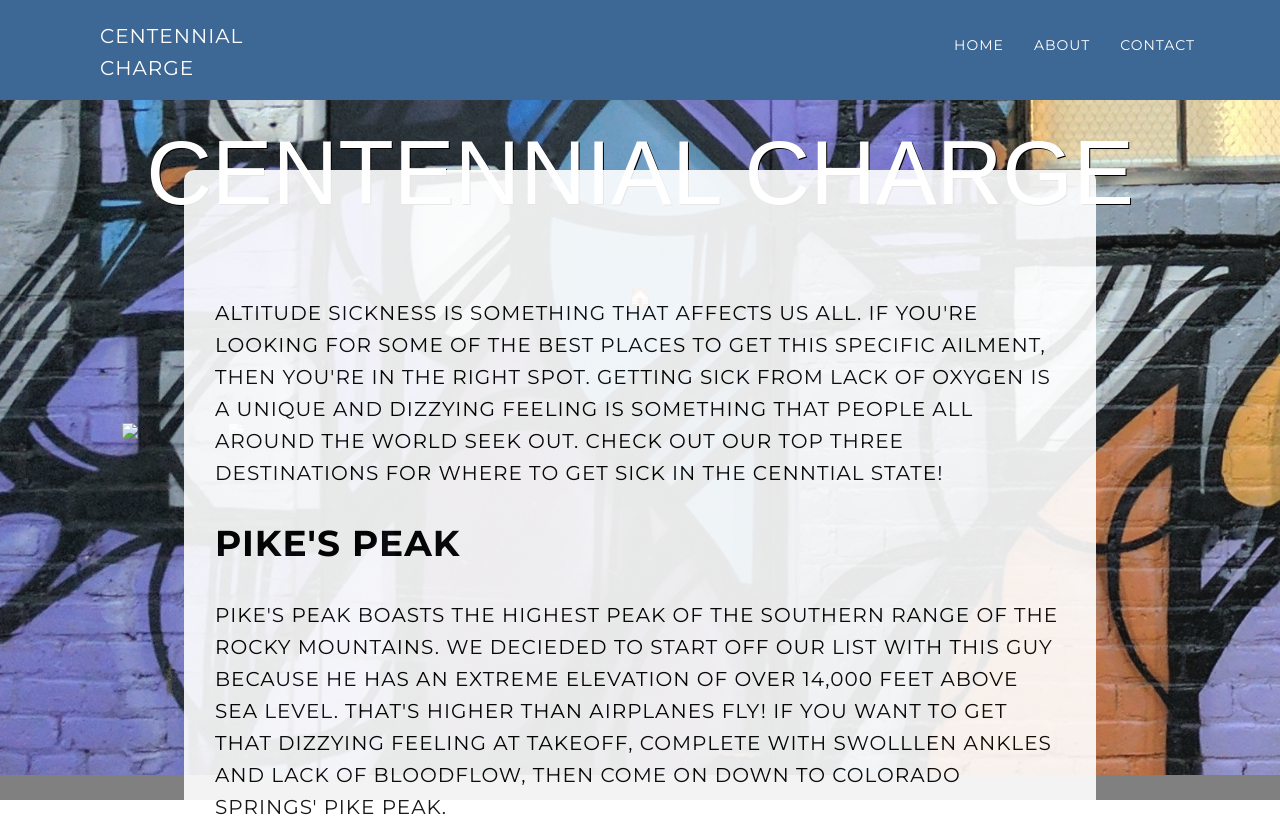
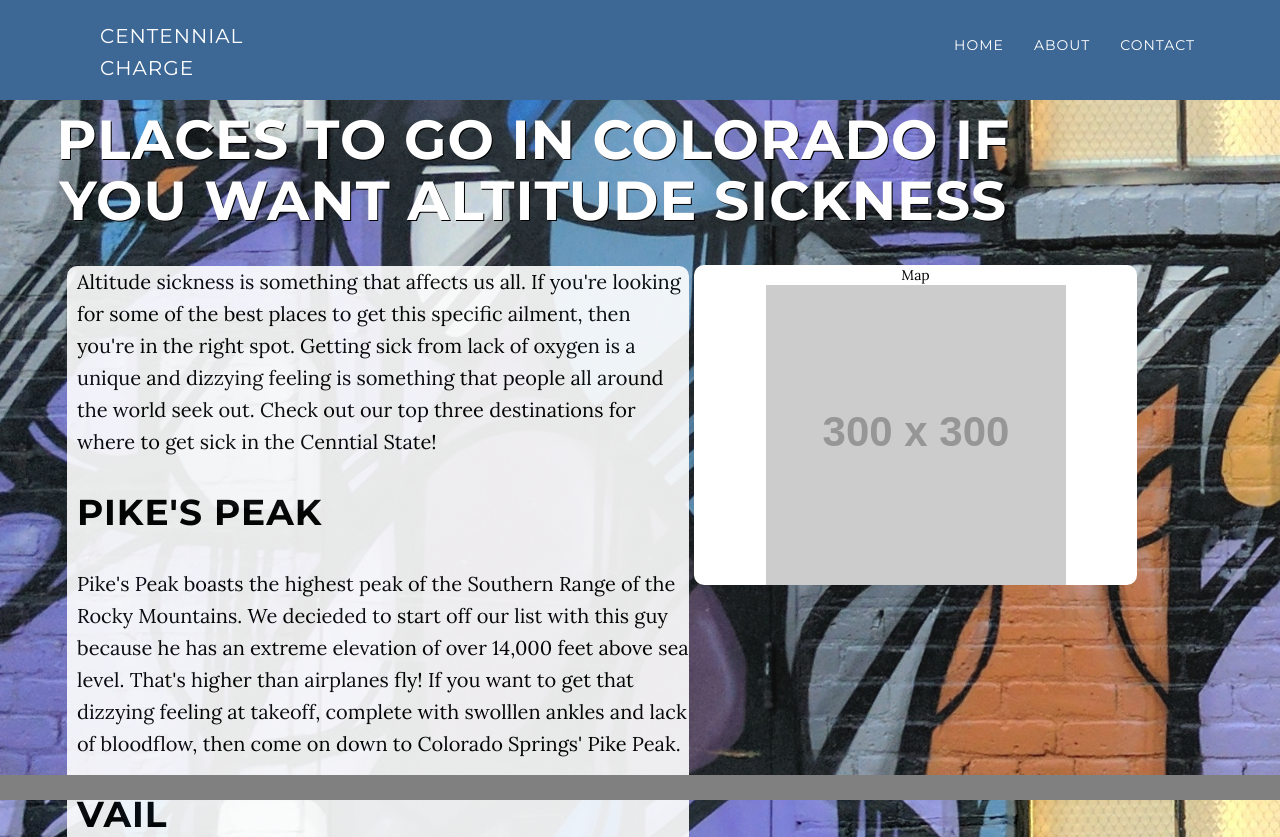
Before and after one commit to 901david/centennialCharge, a website: page altitude.html in a window 1280 px wide. Shown: the top 837 px of the page. Before the commit the page ends 800 px from the top, so only its background shows below. Drawn offline with nearby package versions, Linux system fonts and the light colour scheme; some packages are replaced by stand-ins of ours; placeholder pictures from the web are drawn by us; a web font is replaced by a local one.

Commit message:
added formatting for articles

```diff
--- a/altitude.html
+++ b/altitude.html
@@ -74,28 +74,6 @@
             <!-- /.navbar-collapse -->
 
 
-        <div class="aboutBlock" style="padding-top: 150px;">
-                    <div class="aboutPage">
-        <p>
-
-        <br>
-        <br>
-        <br>
-        Altitude sickness is something that affects us all. If you're looking for some of the best places to get this specific ailment, then you're in the right spot. Getting sick from lack of oxygen is a unique and dizzying feeling is something that people all around the world seek out. Check out our top three destinations for where to get sick in the Cenntial State!</p>
-
-
-        <h1>Pike's Peak</h1>
-
-        <p>Pike's Peak boasts the highest peak of the Southern Range of the Rocky Mountains. We decieded to start off our list with this guy because he has an extreme elevation of over 14,000 feet above sea level. That's higher than airplanes fly! If you want to get that dizzying feeling at takeoff, complete with swolllen ankles and lack of bloodflow, then come on down to Colorado Springs' Pike Peak.</p>
-
-        <h1>Vail</h1>
-
-        <p>Who said skiing had to feel freeing and relaxing? If you're looking for a particularly spinning time, then trying skiing at Colorado's exclusive lodge town. If the snow and chilling views don't excite you, then you have over 8,000 feet about sea level to look forward to. It's not a ski adventure if you don't want to pass out after!</p>
-
-        <h1>Flatirons</h1>
-
-        <p>Last but not least are the Flatirons. Pretty as they are, nothing compares to the lightheaded effect this elevation will have on your head. If you're hanging out in Boulder and have some extra time to kill, make sure to check out these giant rock formations with a bite.</p>
-                    </div>
                 </div>
         </div>
         <!-- /.container -->
@@ -103,25 +81,35 @@
 
 <div class="topBottomBar"></div>
 
-    <!-- Intro Header -->
+<!-- Intro Header -->
     <div class="container-fluid">
        <header class="intro">
-            <p class="headingFont" style= "font-family: 'Hammersmith One', sans-serif; font-size: 91px; color: white">CENTENNIAL CHARGE <a href="index.html"><p>🏠</p></a></p>
-                <div class="row" id="altitudeMap">
-                    <div class="row-fluid" id="newsHolder">
+            <!-- <p class="headingFont" style= "font-family: 'Hammersmith One', sans-serif; font-size: 91px; color: white">CENTENNIAL CHARGE <a href="index.html"><p>🏠</p></a></p> -->
+                <div class="row">
+                <div class="col-md-10">
 
-                    <img id="leftButt" class="col-lg-1 col-lg-offset-1 img-responsive" src="../leftarrow.png">
+                <h1 class="aboutText">Places to Go In Colorado If You Want Altitude Sickness</h1>
 
-                    <div id="testArea" class="center-block">
-                    </div>
-
-                    <img id="rightButt" class="col-lg-1 img-responsive" src="../rightarrow.png">
-
-
+                    <div class="articleBox">
+                        <p>Altitude sickness is something that affects us all. If you're looking for some of the best places to get this specific ailment, then you're in the right spot. Getting sick from lack of oxygen is a unique and dizzying feeling is something that people all around the world seek out. Check out our top three destinations for where to get sick in the Cenntial State!</p>
+                        <h1>Pike's Peak</h1>
+                        <p>Pike's Peak boasts the highest peak of the Southern Range of the Rocky Mountains. We decieded to start off our list with this guy because he has an extreme elevation of over 14,000 feet above sea level. That's higher than airplanes fly! If you want to get that dizzying feeling at takeoff, complete with swolllen ankles and lack of bloodflow, then come on down to Colorado Springs' Pike Peak.</p>
+                        <h1>Vail</h1>
+                        <p>Who said skiing had to feel freeing and relaxing? If you're looking for a particularly spinning time, then trying skiing at Colorado's exclusive lodge town. If the snow and chilling views don't excite you, then you have over 8,000 feet about sea level to look forward to. It's not a ski adventure if you don't want to pass out after!</p>
+                        <h1>Flatirons</h1>
+                        <p>Last but not least are the Flatirons. Pretty as they are, nothing compares to the lightheaded effect this elevation will have on your head. If you're hanging out in Boulder and have some extra time to kill, make sure to check out these giant rock formations with a bite.</p>
                     </div>
 
                 </div>
+                    <div class="col-md-2">
+                        <div class="mapBox">Map <br>
+                        <img src="http://via.placeholder.com/300x300"></div>
+                    </div>
+                </div>
+
+
                 </header>
+
                 <footer></footer>
     </div>
 
--- a/css/style.css
+++ b/css/style.css
@@ -142,3 +142,28 @@ footer {
  padding-left: 10px;
  text-align: left;
 }
+
+
+.articleBox {
+	display: block center;
+	opacity: .9;
+	background-color: white;
+	color: black;
+	width: 60%;
+	border-radius: 10px;
+	padding-left: 10px;
+	text-align: left;
+	margin-left: 52px;
+}
+
+.mapBox {
+	display: inline-block;
+	background-color: white;
+	color: black;
+	width: 208%;
+	border-radius: 10px;
+	position: absolute;
+	left: -373px;
+	top: 165px;
+
+}
```
Also changed, not shown: contact.html (+0 -1 lines).
